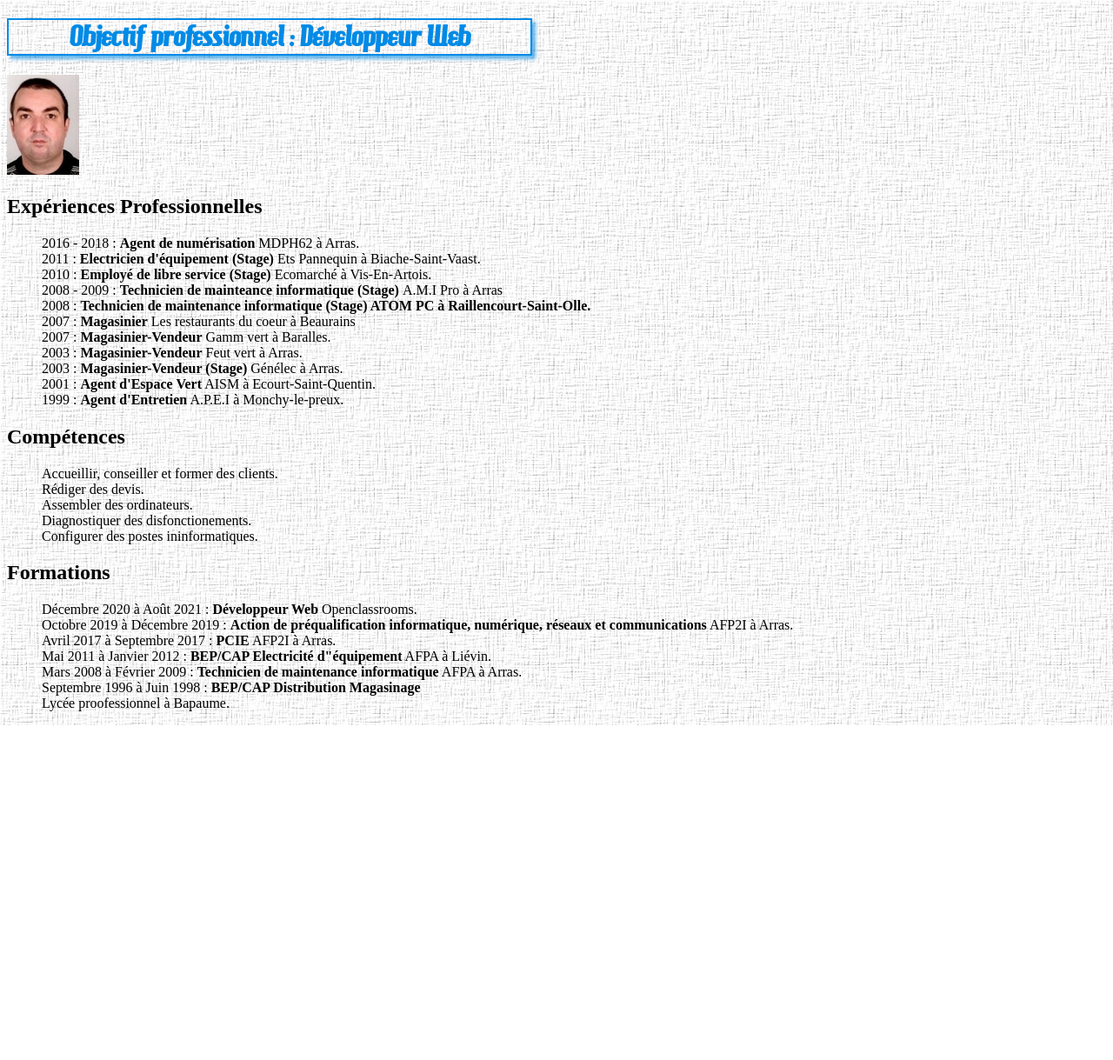
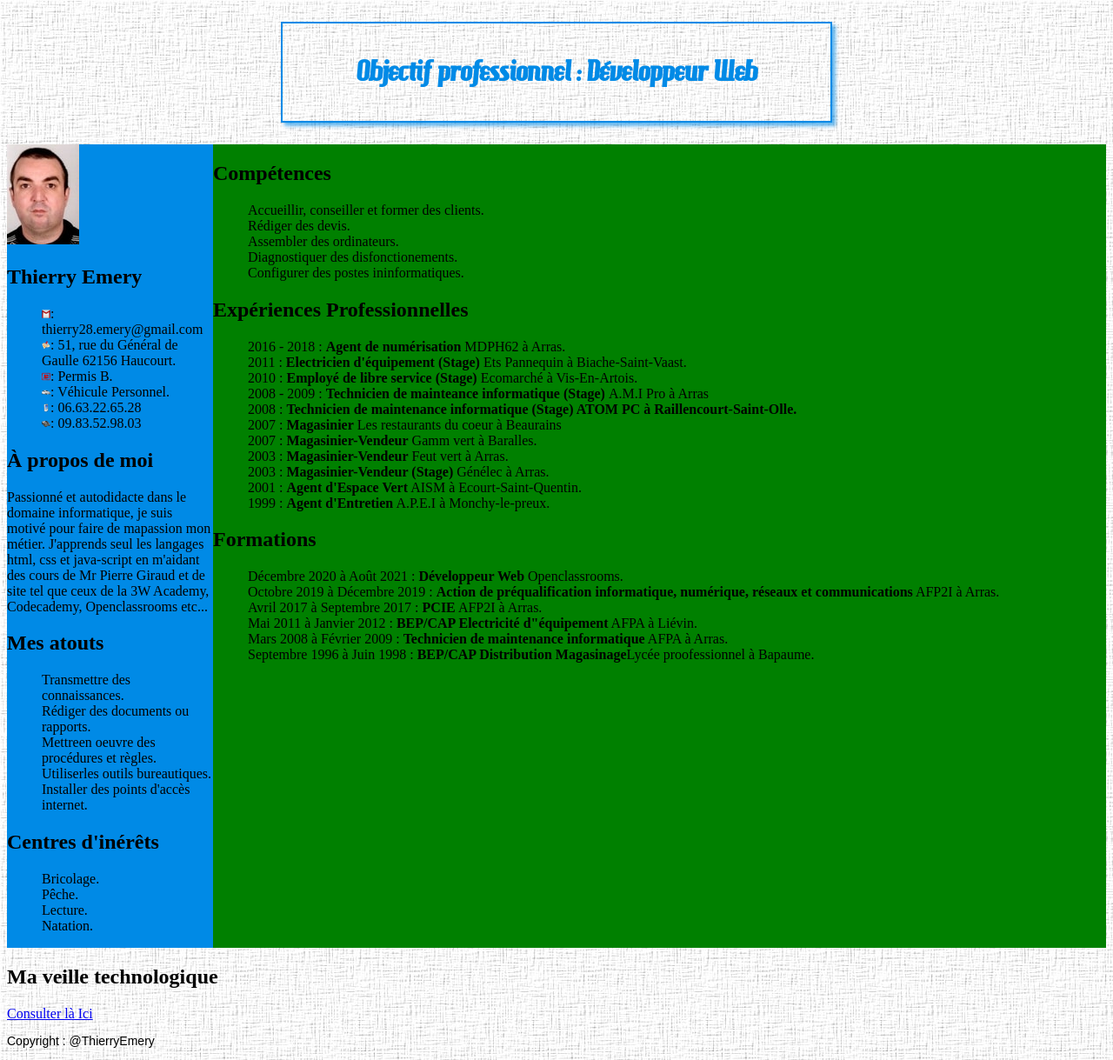
Before and after one commit to Thierry-E/Curriculum_vitae, a plain HTML site: page C.V.html in a window 1280 px wide. Shown: the whole page at 87% size. Before the commit the page ends 834 px from the top, so only its background shows below. Drawn offline with Linux system fonts and the light colour scheme; files whose address does not match are found by name.

Commit message:
Fin de la mise en place de la structure et début de la mise en forme.

```diff
--- a/C.V.html
+++ b/C.V.html
@@ -1,16 +1,76 @@
 <!DOCTYPE html>
-<html>
+<html lang="fr">
 	<head>
 		<meta charset="utf-8"/>
 		<title>Curriculum Vitae</title>
 		<link rel="stylesheet" type="text/css" href="style.css">
 	</head>
 	<body>
+		<header class="entete">
 			<!-- Métier -->
 			<h1>Objectif professionnel : Développeur Web</h1>
+		</header>
+
+		<div id="global">
+
+			<div id="infos">
 				<!-- Ma photo -->
-		<p><a href="img/ma_photo.jpg" alt="Ma photo"><img src="img/ma_photo_mini.jpg"/></a></p>
+				<a class="photo" href="img/ma_photo.jpg"><img src="img/ma_photo_mini.jpg" alt="Ma photo"/></a>
+
+				<!-- Ma présentation -->
+				<div class="admin">
+					<h2>Thierry Emery</h2>
+					<ul>
+						<li><img src="img/ico-mail.png" alt="logo-mail" width="10" height="10"/>: thierry28.emery@gmail.com</li>
+						<li><img src="img/ico-location.png" alt="logo-adresse" width="10" height="10"/>: 51, rue du Général de Gaulle 62156 Haucourt.</li>
+						<li><img src="img/ico-permis.png" alt="logo-permis" width="10" height="10"/>: Permis B.</li>
+						<li><img src="img/ico-car.png" alt="logo-voiture" width="10" height="10"/>: Véhicule Personnel.</li>
+						<li><img src="img/ico-portable.png" alt="logo-telephone portable" width="10" height="10"/>: 06.63.22.65.28</li>
+						<li><img src="img/ico-telephone.png" alt="logo-telephone" width="10" height="10"/>: 09.83.52.98.03</li>
+					</ul>
+				</div>
+
+				<div class="moi">
+					<h2>&Agrave; propos de moi </h2>
+				Passionné et autodidacte dans le domaine informatique, je suis motivé pour faire de mapassion mon métier.
+
+				J'apprends seul les langages html, css et java-script en m'aidant des cours de Mr Pierre Giraud et de site tel que ceux de la 3W Academy, Codecademy, Openclassrooms etc...
+				</div>
+
+				<div class="atouts">
+					<h2>Mes atouts</h2>
+					<ul>
+						<li>Transmettre des connaissances.</li>
+						<li>Rédiger des documents ou rapports.</li>
+						<li>Mettreen oeuvre des procédures et règles.</li>
+						<li>Utiliserles outils bureautiques.</li>
+						<li>Installer des points d'accès internet.</li>
+					</ul>
+				</div>
+
+				<div class="loisirs">
+					<h2>Centres d'inérêts</h2>
+					<ul>
+						<li>Bricolage.</li>
+						<li>Pêche.</li>
+						<li>Lecture.</li>
+						<li>Natation.</li>
+					</ul>
+				</div>
+			</div>
+
+
+			<div id="parcours">
 					<!--Mon parcours -->
+					<h2>Compétences</h2>
+					<ul>
+						<li>Accueillir, conseiller et former des clients.</li>
+						<li>Rédiger des devis.</li>
+						<li>Assembler des ordinateurs.</li>
+						<li>Diagnostiquer des disfonctionements.</li>
+						<li>Configurer des postes ininformatiques.</li>
+					</ul>
+
 					<h2>Expériences Professionnelles</h2>
 					<ul>
 						<li>2016 - 2018 : <Strong>Agent de numérisation</Strong> MDPH62 à Arras.</li>
@@ -25,14 +85,7 @@
 						<li>2001 : <strong>Agent d'Espace Vert</strong> AISM à Ecourt-Saint-Quentin.</li>
 						<li>1999 : <strong>Agent d'Entretien</strong> A.P.E.I à Monchy-le-preux.</li>
 					</ul>
-		<h2>Compétences</h2>
-			<ul>
-				<li>Accueillir, conseiller et former des clients.</li>
-				<li>Rédiger des devis.</li>
-				<li>Assembler des ordinateurs.</li>
-				<li>Diagnostiquer des disfonctionements.</li>
-				<li>Configurer des postes ininformatiques.</li>
-			</ul>
+
 					<h2>Formations</h2>
 					<ul>
 						<li>Décembre 2020 à Août 2021 : <strong>Développeur Web</strong> Openclassrooms.</li>
@@ -40,7 +93,16 @@
 						<li>Avril 2017 à Septembre 2017 : <strong>PCIE</strong> AFP2I à Arras.</li>
 						<li>Mai 2011 à Janvier 2012 : <strong>BEP/CAP Electricité d"équipement</strong> AFPA à Liévin.</li>
 						<li>Mars 2008 à Février 2009 : <Strong>Technicien de maintenance informatique</Strong> AFPA à Arras.</li>
-				<li>Septembre 1996 à Juin 1998 : <strong>BEP/CAP Distribution Magasinage</strong></li> Lycée proofessionnel à Bapaume.
+						<li>Septembre 1996 à Juin 1998 : <strong>BEP/CAP Distribution Magasinage</strong>Lycée proofessionnel à Bapaume.</li>
 					</ul>
+			</div>
+		</div>
+
+		<footer>
+			<h2>Ma veille technologique</h2>
+			<a href="https://www.scoop.it/topic/developpement-web-html-css-javascript" target="_blank">Consulter là Ici</a>
+			<p>Copyright : @ThierryEmery</p>
+		</footer>
+
 	</body>
 </html>
--- a/style.css
+++ b/style.css
@@ -1,4 +1,7 @@
-@font-face {
+/*Mise en forme Général*/
+
+/*Mise en place de la police personnalisé "hamburgerheavenregular"*/
+	@font-face {
     font-family: 'hamburgerheavenregular';
     src: url('fonts/hamburger/HAMBH___-webfont.eot');
     src: url('fonts/hamburger/HAMBH___-webfont.eot?#iefix') format('embedded-opentype'),
@@ -7,28 +10,59 @@
          url('fonts/hamburger/HAMBH___-webfont.ttf') format('truetype'),
          url('fonts/hamburger/HAMBH___-webfont.svg#hamburgerheavenregular') format('svg');
     font-weight: normal;
-    font-style: normal;
-
+	font-style: normal;
 }
 
+/*Ajout d'une image de fond sur la page.*/
+
 body {
-	background-image: url(img/background.jpg);
+	background-image: url('img/background.jpg');
 }
 
-h1 {
+/*Mise en forme du titre du cv repésenté par l'emploi souhaité.*/
+
+.entete{
 	width: 600px;
 	color : #008ae6;
 	text-align: center;
 	font-family: hamburgerheavenregular, Arial, Garamond, sans-serif;
 	border: 2px solid #008ae6;
 	box-shadow: 4px 4px 4px rgba(0,138,230,0.6);
+	margin: auto;
+	margin-top: 25px;
+	margin-bottom: 25px;
+	padding: 15px 15px;
 }
+
+/*Définition des polices et de la taille des paragraphes*/
 
 p{
 	font-family: Arial, "Arial-Black", Garamond, sans-serif;
 	font-size: 14px;
 }
 
+/*Suppression des puces de toutes les listes du cv.*/
 ul{
 	list-style-type: none;
 }
+
+/*Mise en forme des containers*/
+
+#global{
+	display: flex;
+	flex-direction: row;
+}
+
+#infos{
+	background-color: #008ae6;
+	width: 300px;
+}
+
+.photo{
+
+}
+
+#parcours{
+	background-color: green;
+	width: 1300px;
+}
```
Also changed, not shown: img/ico-car.png (added), img/ico-location.png (added), img/ico-mail.png (added), img/ico-permis.png (added), img/ico-portable.png (added), img/ico-telephone.png (added). Lines whose indentation alone changed are shown as unchanged.
